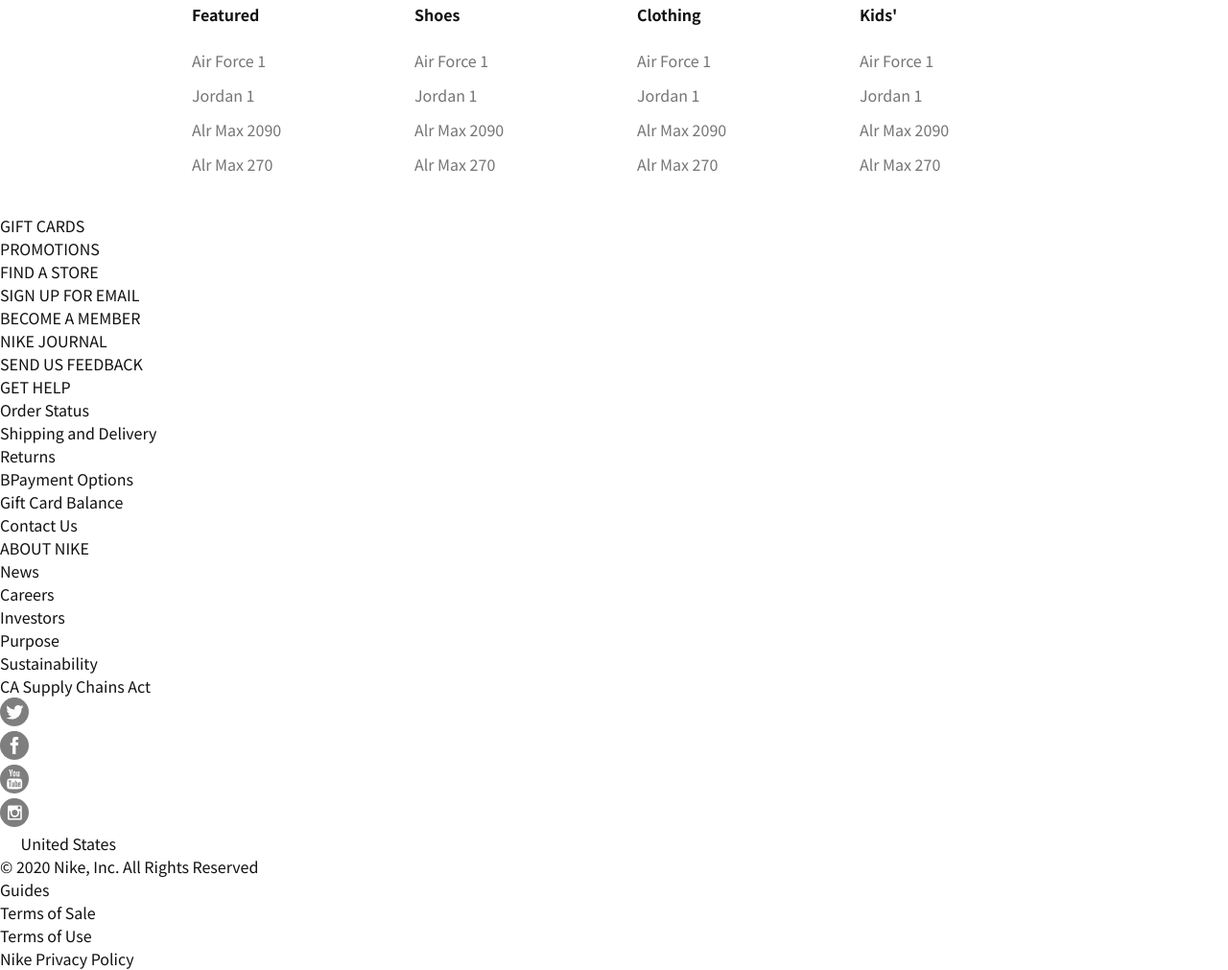
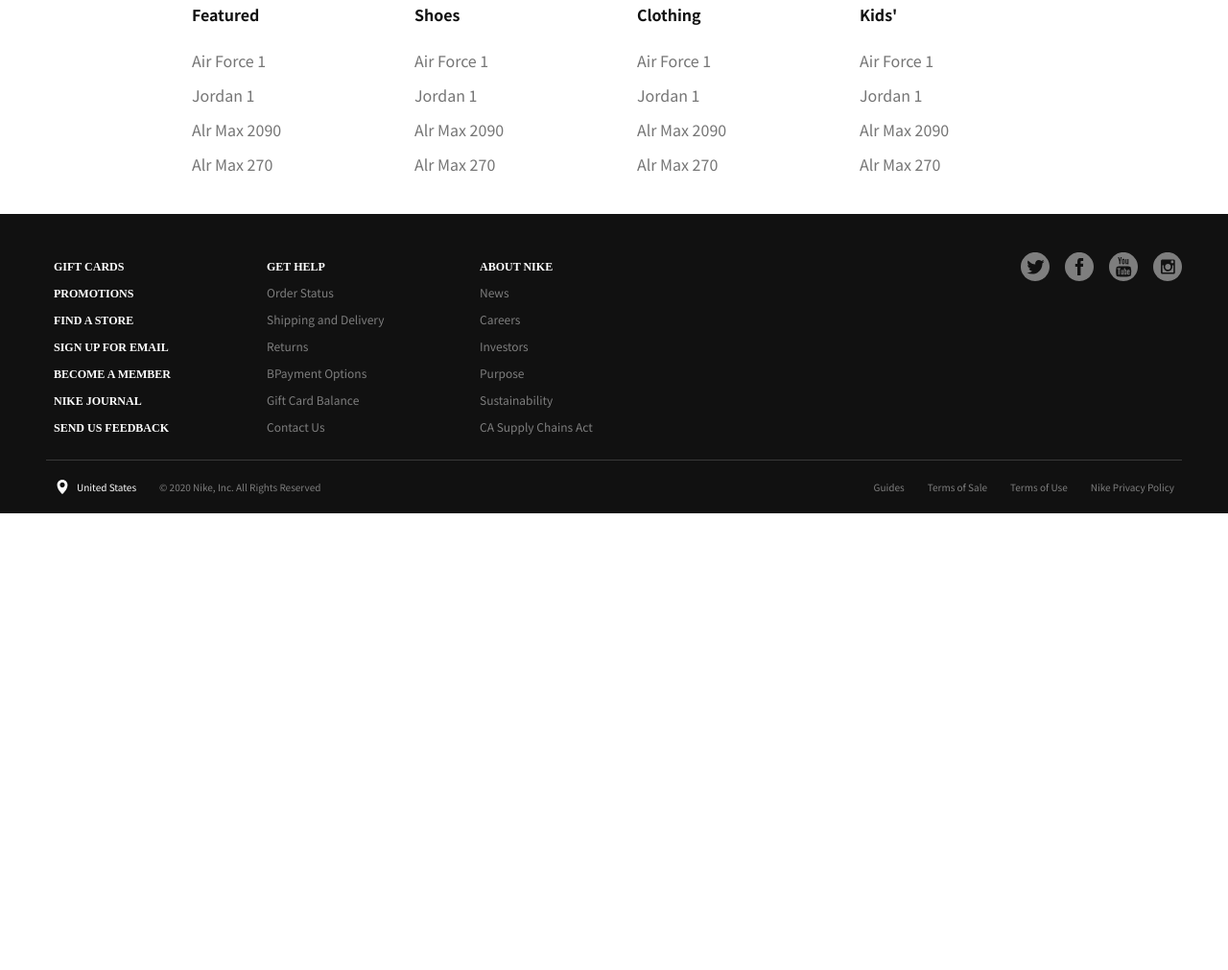
Before and after one commit to kyangah/nike, a plain HTML site: page index.html in a window 1280 px wide. Shown: the part 4692-5703 px from the top of the page at 96% size. After the commit the page ends 5227 px from the top, so only its background shows below. Drawn offline with Linux system fonts and the light colour scheme; a web font is replaced by a local one.

Commit message:
Add files via upload

```diff
--- a/css/common.css
+++ b/css/common.css
@@ -26,6 +26,11 @@ body {
    font-family:'Nike Futura';
    src:url(../font/nike-futura.woff2) format('woff2');
    }
+
+   @font-face {
+      font-family:'Nike TG';
+      src:url(../font/niketg.woff2) format('woff2');
+      }
 
 ul { list-style:none; }
 
@@ -161,6 +166,128 @@ background: white; }
 
  #m_lnb {display: none;}
 
+ /* footer */
+
+footer {
+   width: 100%;
+   background: rgb(17,17,17);
+   color: white;
+}
+
+.footer_upper a {
+   color: #7e7e7e;
+   font-size: 12px;
+}
+
+.footer_bottom a {
+   color: #7e7e7e;
+   font-size: 10px;
+}
+
+.footer_wrap {
+   padding: 40px 32px 0;
+   margin: 0 auto;
+   width: 1440px;
+}
+
+.footer_upper {
+   width: 100%;
+   display: flex;
+   padding: 0 0 20px;
+   border-bottom: 1px solid rgba(117,117,117,0.4);
+}
+
+.footer_menu {
+   display: flex;
+   color: white;
+   width: 75%;
+}
+
+.footer_menu ul {
+   width: 25%;
+   padding: 0 8px;
+}
+
+.footer_menu ul li {
+   margin: 0 0 4px 0;
+}
+
+.footer_menu_title li a {
+   color: white;
+   font-family: 'Nike TG';
+   font-weight: 800;
+}
+
+.footer_menu ul li:first-child a {
+   color: white;
+   font-family: 'Nike TG';
+   font-weight: 800;
+}
+
+.footer_sns {
+   width: 25%;
+}
+
+.footer_sns ul {
+   display: flex;
+   justify-content: flex-end;
+}
+
+.footer_sns ul li {
+   width:30px;
+   height: 30px;
+   background: rgb(17,17,17);
+   border-radius: 15px;
+   margin: 0 0 0 16px;
+}
+
+.footer_bottom {
+   width: 100%;
+   display: flex;
+   padding: 20px 8px;
+   color: #7e7e7e;
+   font-size: 10px;
+   align-items: center;
+}
+
+.footer_bottom ul {
+   display: flex;
+   width:50%;
+}
+
+.footer_bottom ul:last-child {
+   justify-content: flex-end;
+}
+
+.footer_bottom_copy li a span {
+   display: block;
+   color: white;
+   margin: 0 0 0 6px;
+}
+
+.footer_bottom_copy li a {
+   margin: 0 24px 0 0 ;
+   display: flex;
+   align-items: center;
+}
+
+.footer_bottom_support li {
+   margin: 0 0 0 24px;
+}
+
+.footer_bottom_support li a {
+   display: flex;
+   align-items: center;
+}
+
+
+@media screen and (max-width:1440px) {
+   .footer_wrap {
+      padding: 40px 48px 0;
+      margin: 0 auto;
+      width: 100%;
+   }
+}
 
 
 /* 모바일용 네비게이션 CSS */
@@ -168,6 +295,10 @@ background: white; }
 @media screen and (max-width:1023px)
 
 {
+   header {
+      height: 60px;
+      overflow: hidden;
+   }
    #gnb { display: none;}
 
    #m_gnb { width: 100%; background: white; padding: 0 24px; display: block; }
@@ -240,10 +371,95 @@ background: white; }
 
    .m_lnb_support a span {display: block; margin: 0 0 0 12px;  line-height: 24px;}
 
+
+   /* Footer CSS */
+
+   .footer_wrap {
+      padding: 40px 20px 0;
+      margin: 0 auto;
+      width: 100%;
+   }
+
+   .footer_menu ul {
+      width: 33.3333%;
+      padding: 0 8px;
+   }
+
 }
 
 /* Main */
 
-section {width: 100%; height: 100vh;}
+section {width: 100%;}
 
 /* Footer CSS */
+
+
+@media screen and (max-width:639px) {
+
+   .footer_wrap {
+      padding: 40px 20px 0;
+      margin: 0 auto;
+      width: 100%;
+   }
+
+   .footer_upper {
+      flex-wrap: wrap;
+   }
+
+   .footer_menu {
+      width: 100%;
+      flex-wrap: wrap;
+   }
+
+   .footer_sns ul {
+      width: 100%;
+      justify-content: flex-start;
+   }
+
+   .footer_sns ul li:first-child {
+      margin: 0;
+   }
+
+   .footer_menu ul {
+      width: 100%;
+      padding: 0 0 20px;
+      border-bottom: 1px solid rgba(117,117,117,0.4);
+      margin: 0 0 20px 0;
+   }
+
+   .footer_menu ul:last-child {
+      border-bottom: none;
+      margin: 0;
+   }
+
+   .footer_bottom {
+      flex-wrap: wrap;
+      padding: 20px 0;
+   }
+
+   .footer_bottom_copy {
+      flex-wrap: wrap;
+   }
+
+   .footer_bottom_copy li {
+      width: 100%;
+      margin: 10px 0;
+   }
+
+   .footer_bottom_support {
+      flex-wrap: wrap;
+   }
+
+   .footer_bottom_support li {
+      width: 100%;
+      margin: 10px 0;
+   }
+
+   .footer_bottom ul {
+      width: 100%;
+   }
+
+   .footer_bottom ul:last-child {
+      justify-content: flex-start;
+   }
+}
```
